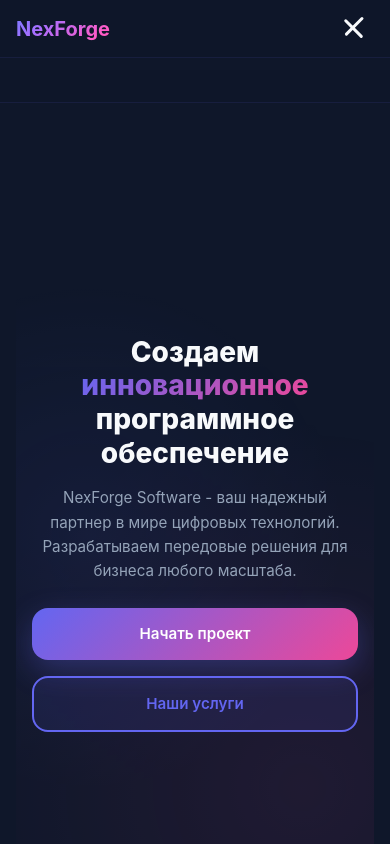
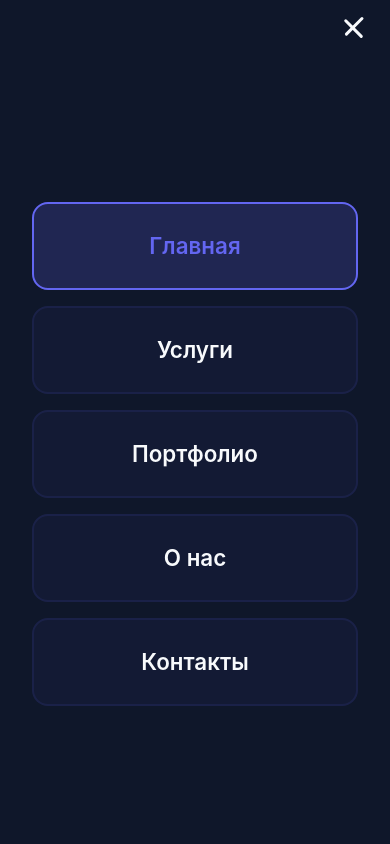
Before and after one commit to Stepan1299/kursach, a plain HTML site: page index.html in a window 390 px wide. Both pictures are taken after a click on the button "Toggle menu". Drawn offline with Linux system fonts and the light colour scheme.

Commit message:
Add files via upload

```diff
--- a/styles.css
+++ b/styles.css
@@ -49,7 +49,7 @@
     backdrop-filter: blur(10px);
     -webkit-backdrop-filter: blur(10px);
     z-index: 1000;
-    padding: var(--spacing-sm) 0;
+    padding: 1rem 0;
     border-bottom: 1px solid rgba(99, 102, 241, 0.1);
 }
 
@@ -82,6 +82,7 @@
     -webkit-text-fill-color: transparent;
     background-clip: text;
     animation: glow 2s ease-in-out infinite;
+    line-height: 1;
 }
 
 @keyframes glow {
@@ -687,44 +688,82 @@
         --spacing-lg: 3rem;
     }
 
+    nav {
+        padding: 0.75rem 0;
+    }
+
+    .nav-container {
+        padding: 0 1rem;
+    }
+
+    .logo {
+        font-size: 1.3rem;
+    }
+
     .nav-links {
         display: none;
         position: fixed;
-        top: 70px;
+        top: 0;
         left: 0;
         right: 0;
         bottom: 0;
-        background: rgba(15, 23, 42, 0.98);
-        backdrop-filter: blur(20px);
-        -webkit-backdrop-filter: blur(20px);
+        width: 100%;
+        height: 100vh;
+        background: var(--dark-bg);
         flex-direction: column;
-        padding: var(--spacing-md);
-        border-bottom: 1px solid rgba(99, 102, 241, 0.1);
+        padding: 6rem 2rem 2rem 2rem;
         align-items: center;
-        justify-content: flex-start;
-        gap: 0;
+        justify-content: center;
+        gap: 1rem;
         overflow-y: auto;
         -webkit-overflow-scrolling: touch;
+        z-index: 998;
     }
 
     .nav-links li {
         width: 100%;
+        max-width: 400px;
         text-align: center;
+        margin: 0;
     }
 
     .nav-links a {
         display: block;
-        padding: 1rem;
-        font-size: 1.2rem;
+        padding: 1.5rem 2rem;
+        font-size: 1.4rem;
         width: 100%;
+        border-radius: 1rem;
+        margin: 0;
+        background: rgba(99, 102, 241, 0.05);
+        border: 2px solid rgba(99, 102, 241, 0.1);
+        font-weight: 600;
+    }
+
+    .nav-links a.active {
+        background: rgba(99, 102, 241, 0.2);
+        border-color: var(--primary-color);
     }
 
     .nav-links.active {
         display: flex;
+        animation: slideIn 0.3s ease-out;
+    }
+
+    @keyframes slideIn {
+        from {
+            opacity: 0;
+            transform: translateX(-100%);
+        }
+        to {
+            opacity: 1;
+            transform: translateX(0);
+        }
     }
 
     .mobile-toggle {
         display: flex;
+        z-index: 1001;
+        position: relative;
     }
 
     .hero {
```
